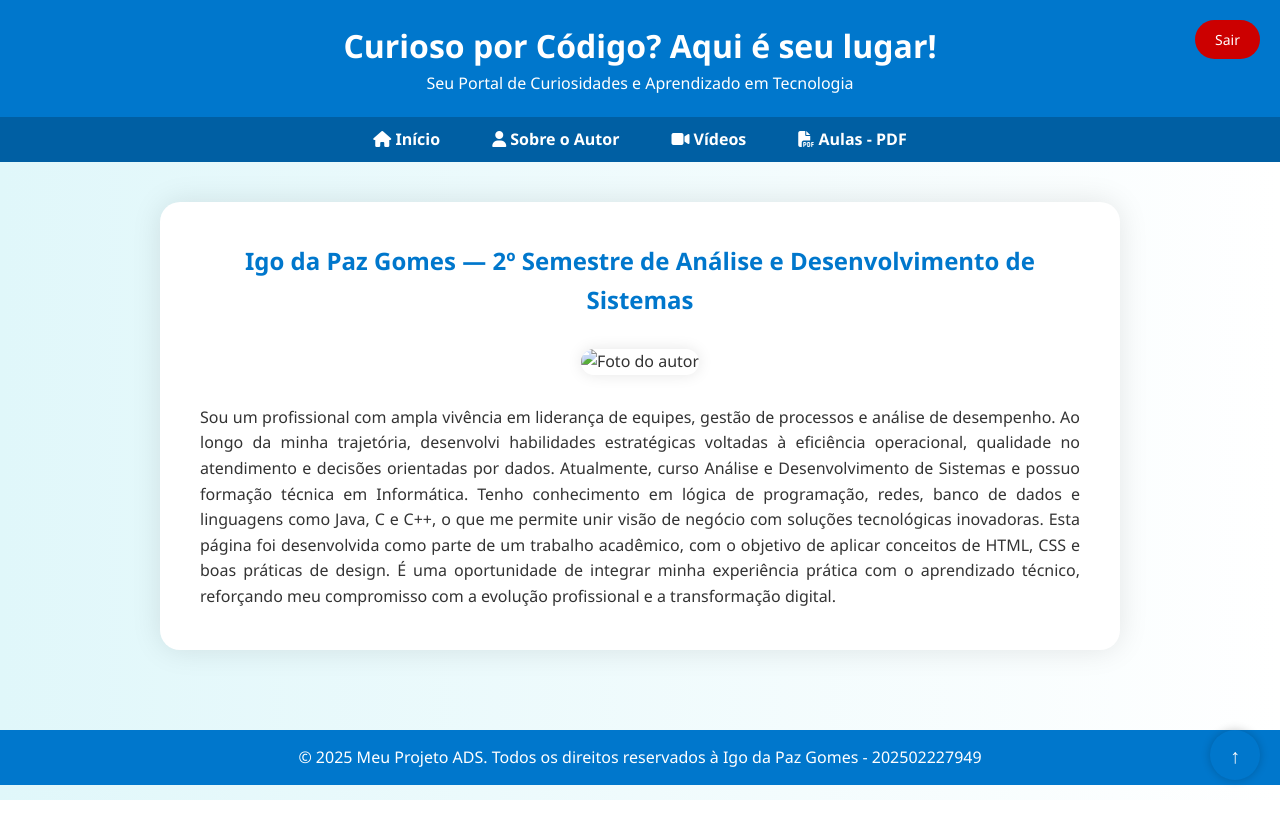
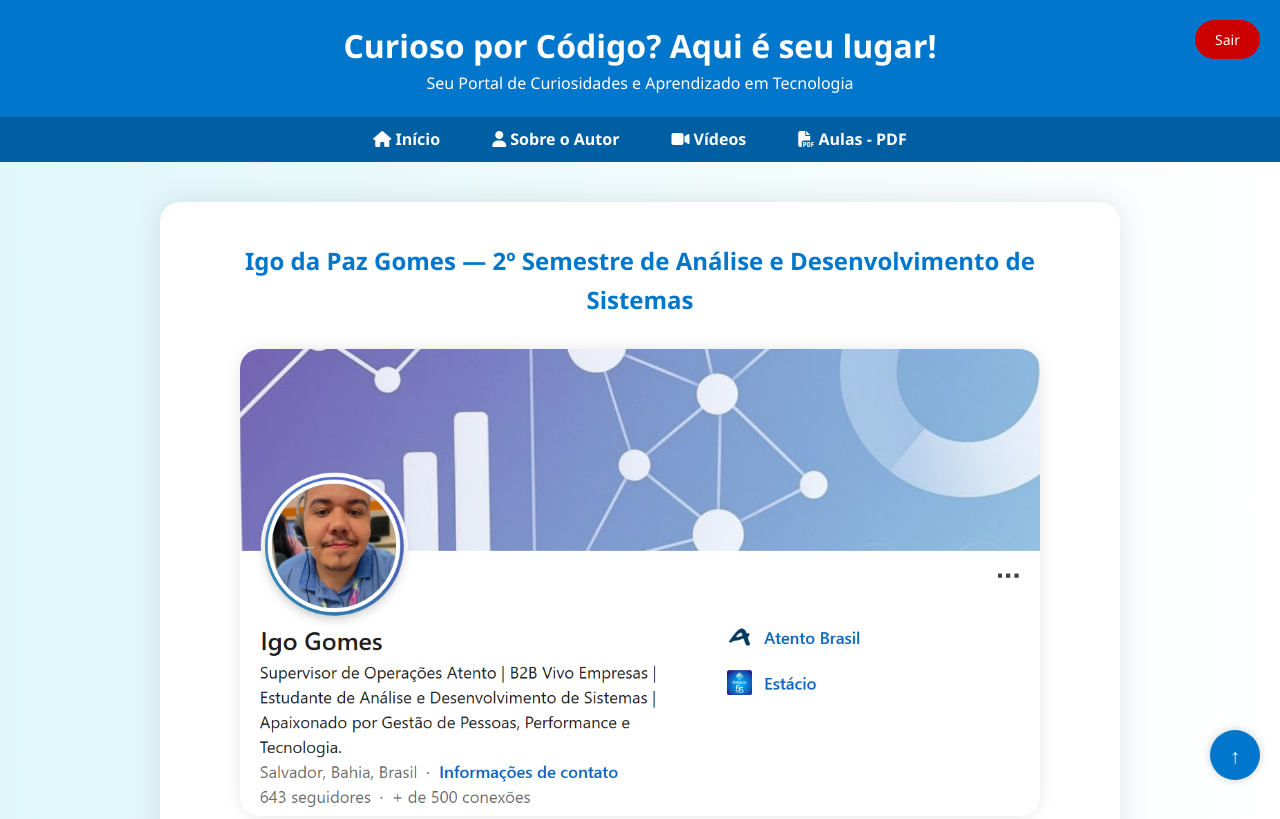
Before and after one commit to igodapazgomes/ProjetoFaculdade, a plain HTML site: page 2page.html in a window 1280 px wide. Shown: the top 819 px of the page. Drawn offline with Linux system fonts and the light colour scheme.

Commit message:
2page.html

```diff
--- a/2page.html
+++ b/2page.html
@@ -195,7 +195,7 @@
     <section class="sobre-card">
       <h2>Igo da Paz Gomes — 2º Semestre de Análise e Desenvolvimento de Sistemas</h2>
 
-      <img src= "imagens/autor2.png" alt="Foto do autor">
+      <img src= "https://igodapazgomes.github.io/ProjetoFaculdade/autor2.png" alt="Foto do autor">
 
       <p>
         Sou um profissional com ampla vivência em liderança de equipes, gestão de processos e análise de desempenho. Ao longo da minha trajetória, desenvolvi habilidades estratégicas voltadas à eficiência operacional, qualidade no atendimento e decisões orientadas por dados.
```
